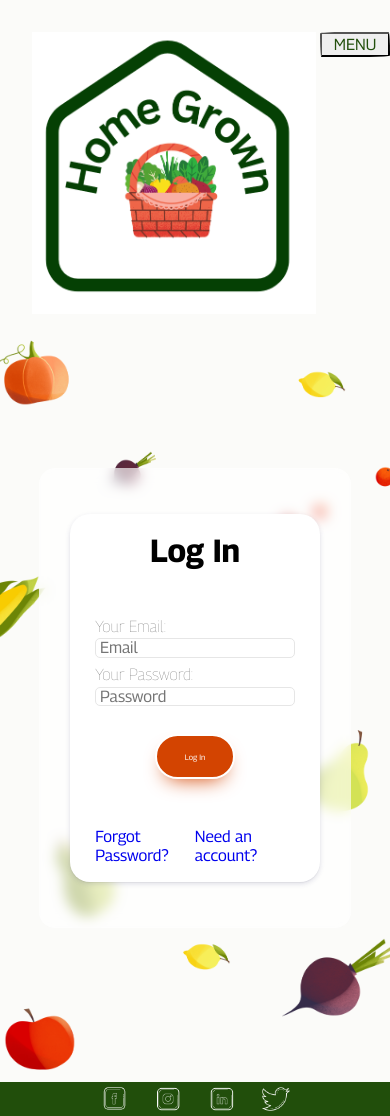
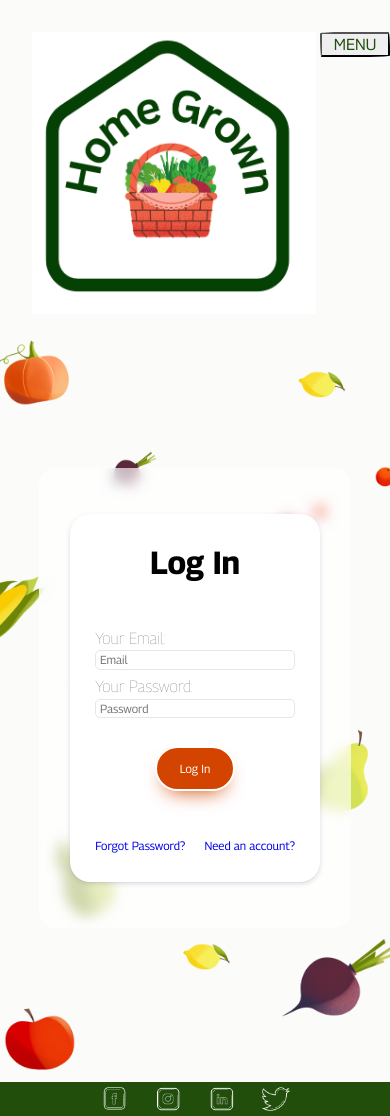
Before and after one commit to SchoolOfCode/bc13_final-project_front-end-maccaw, a Next.js app in the folder home-grown/: page /login in a window 390 px wide. Built offline with nearby package versions, Linux system fonts and the light colour scheme; no server answers.

Commit message:
login input & button text size responsive

```diff
--- a/home-grown/styles/Login.module.css
+++ b/home-grown/styles/Login.module.css
@@ -51,7 +51,7 @@ box-shadow: rgba(50, 50, 105, 0.15) 0px 2px 5px 0px, rgba(0, 0, 0, 0.05) 0px 1px
     justify-content: space-between;
     width: 80%;
     color: var(--darkColour);
-
+    font-size: 3vmin;
 }
 
 .button {
@@ -66,7 +66,7 @@ box-shadow: rgba(50, 50, 105, 0.15) 0px 2px 5px 0px, rgba(0, 0, 0, 0.05) 0px 1px
     border-color: white;
     padding: 8px 18px;
     text-align: center;
-    font-size: 2vmin;
+    font-size: 3vmin;
     height: 45px;
     width: 40%;
     background-color: var(--highLightTwo);
@@ -86,6 +86,7 @@ box-shadow: rgba(50, 50, 105, 0.15) 0px 2px 5px 0px, rgba(0, 0, 0, 0.05) 0px 1px
     margin-top: 0.6vmin;
     padding-left: 1vmin;
     border: 1px solid #e6e6e6;
+    font-size: 3vmin;
   }
 
   .label{
```
